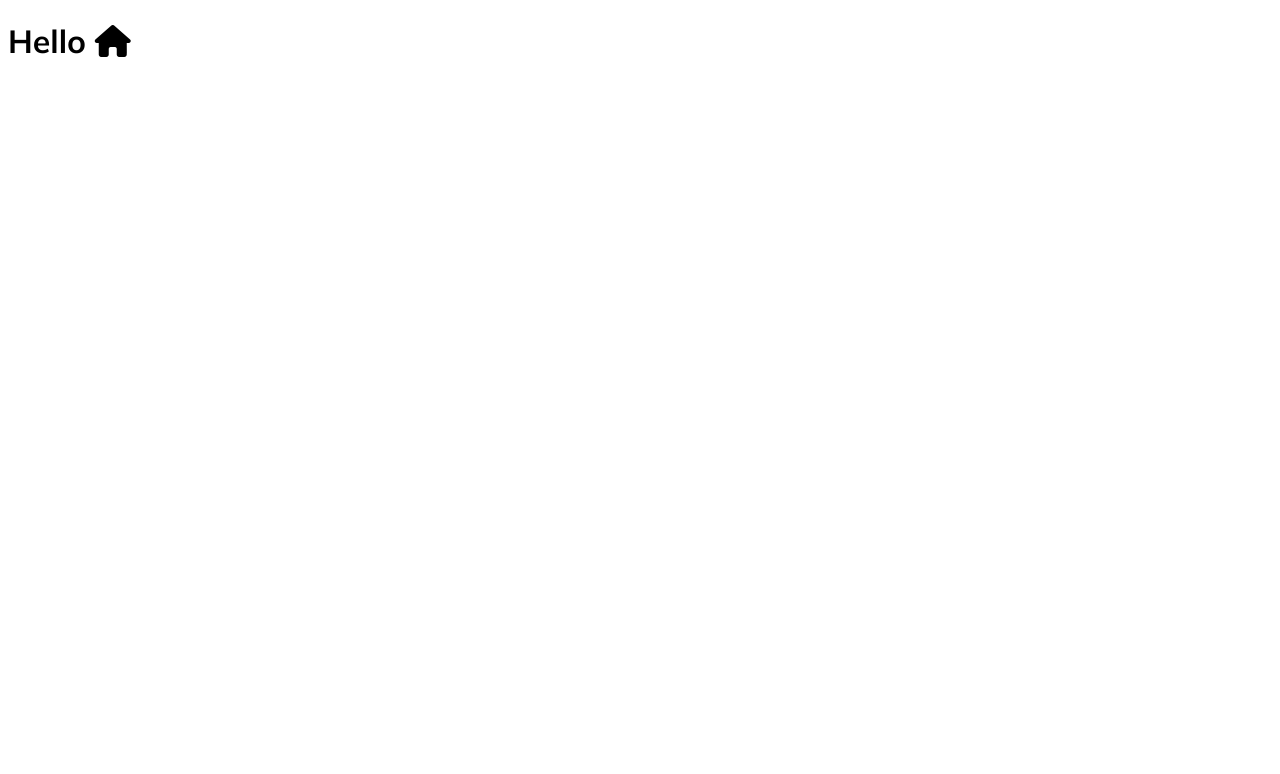
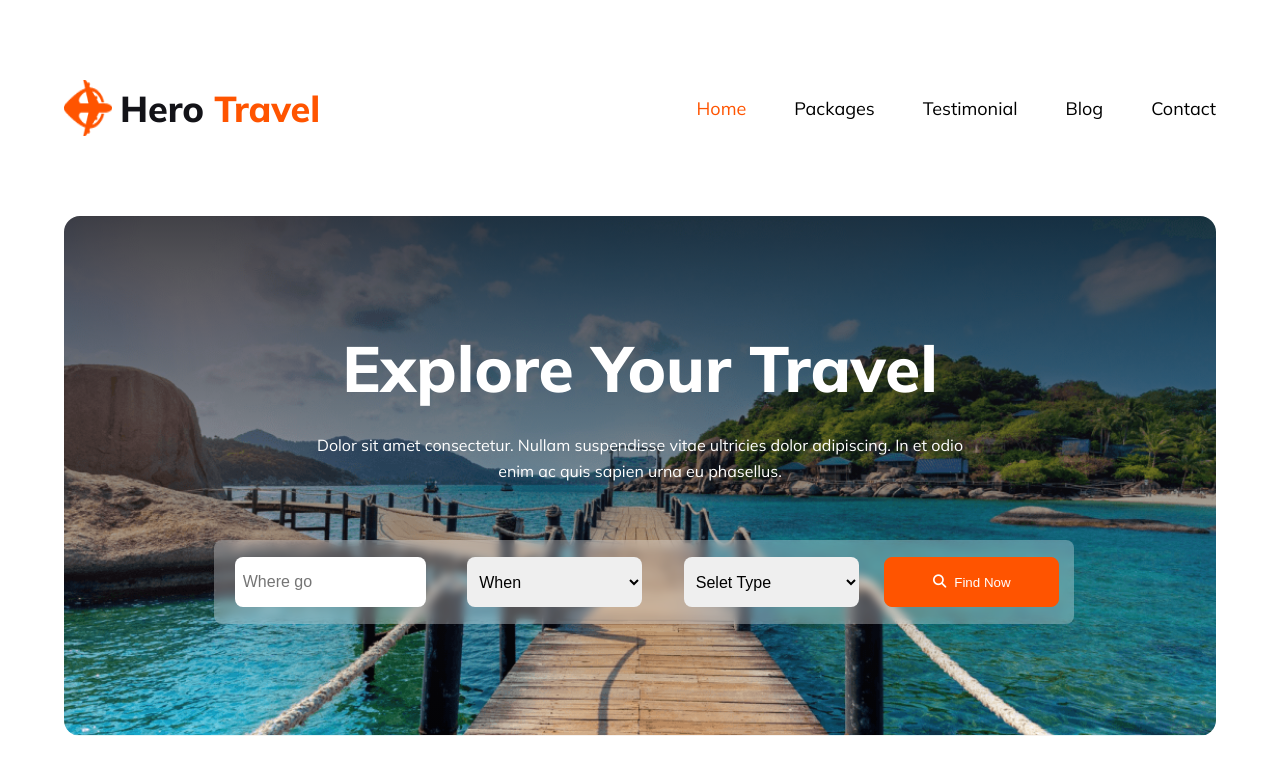
Before and after one commit to Rajibbepary/Hero-Tarvel, a plain HTML site: page index.html in a window 1280 px wide. Drawn offline with Linux system fonts and the light colour scheme.

Commit message:
nabbar banner section desing img opload

```diff
--- a/index.html
+++ b/index.html
@@ -11,7 +11,39 @@
 </head>
 <body>
 
-    <h1>Hello <i class="fa-solid fa-house"></i></h1>
+   <!-- navbar -->
+    <nav class="container nav-bar">
+        <!-- logo -->
+        <div class="logo">
+            <img src="Images/Group 40071 (2).png" alt="" srcset="">
+            <h3>Hero <span class="span">Travel</span> </h3>
+        </div>
+        <!-- nav option -->
+        <div class="nav-options">
+            <p class="span">Home</p>
+            <p>Packages</p>
+            <p>Testimonial</p>
+            <p>Blog</p>
+            <p>Contact</p>
 
+        </div>
+    </nav>
+<!-- banner -->
+ <section class="container expolore-your-travel">
+    <div class="expolore-container">
+        <h3>Explore Your Travel</h3>
+        <p>Dolor sit amet consectetur. Nullam suspendisse vitae ultricies dolor adipiscing. In et odio<br> enim ac quis sapien urna eu phasellus.</p>
+    </div>
+    <div class="trevel-input">
+        <input type="text" id="" class="" placeholder="Where go">
+        <select name="" id="">
+            <option value="">When</option>
+        </select>
+        <select name="" id="">
+            <option value="">Selet Type</option>
+        </select>
+        <button class="btn-primary"><i class="fa-solid fa-magnifying-glass"></i>Find Now</button>
+    </div>
+ </section>
 </body>
 </html>
--- a/style.css
+++ b/style.css
@@ -9,3 +9,124 @@ body{
   font-family: "Mulish", sans-serif;
 
 }
+
+/* default style */
+*{
+  margin: 0;
+}
+
+
+.container{
+  width: 90%;
+  margin: 5rem auto;
+  border-radius: 1rem;
+}
+
+h3{
+  font-size: 36px;
+  text-align: center;
+  font-weight: 800;
+  color:rgb(19, 19, 24);
+}
+
+.span{
+  color:rgb(255, 84, 0) ;
+}
+li,
+p{
+  font-size: 18px;
+  line-height: normal;
+  font-weight: normal;
+  text-align: center;
+}
+/* navbar style */
+.nav-bar{
+  display: flex;
+  justify-content: space-between;
+  align-items: center;
+}
+.logo{
+  display: flex;
+  align-items: center;
+  width: 280px;
+}
+.logo img{
+  width: 48px;
+  height: 56px;
+  margin-right: 0.5rem;
+}
+.nav-options{
+  display: flex;
+  justify-content: space-evenly;
+  gap: 3rem;
+}
+.nav-options p{
+  cursor: pointer;
+}
+/* banner style */
+
+.expolore-your-travel{
+  background-image: linear-gradient(180deg,
+   rgba(19, 19, 25, 0.8)0%,
+   rgba(19, 19, 25, 0)100% ),
+  url(Images/Group\ 13\ \(1\)\ \(1\).png);
+  padding: 7rem 0;
+  background-size: cover;
+  background-position: center;
+  background-repeat: no-repeat;
+   /* display: flex;  */
+  justify-content: center;
+  align-items: center;
+}
+.expolore-container h3{
+  color: rgb(255, 255, 255);
+  font-weight: 800;
+  font-size: 4rem;
+}
+.expolore-container p{
+  color: rgb(255, 255, 255);
+  font-size: 1rem;
+  font-weight: 400;
+  line-height: 26px;
+  padding: 1.5rem 0;
+  margin: auto;
+}
+.trevel-input{
+  text-align: center;
+  margin-top: 2rem;
+  border-radius: 8px;
+  background:rgba(255, 255, 255, 0.3) ;
+  width: 860px;
+  height: 84px;
+  margin-left: 150px;
+  display: flex;
+  justify-content: space-around;
+  align-items: center;
+  backdrop-filter: blur(4px);
+}
+input, select{
+  width: 175px;
+  height: 50px;
+  padding: 0 0.5rem;
+  margin: 0 1rem;
+  border-radius: 8px;
+  border: none;
+  cursor: pointer;
+  font-size: 1rem;
+}
+
+.btn-primary{
+  width: 175px;
+  display: flex;
+  justify-content: center;
+  align-items: center;
+  gap: 8px;
+  padding: 0.7rem 1.2rem;
+  margin-right: 10px;
+  background-color: rgb(255, 84, 0);
+  color: rgb(255, 255, 255);
+  border: none;
+  border-radius: 8px;
+  height: 50px;
+  border: 1px solid rgb(255, 84, 0);
+}
```
